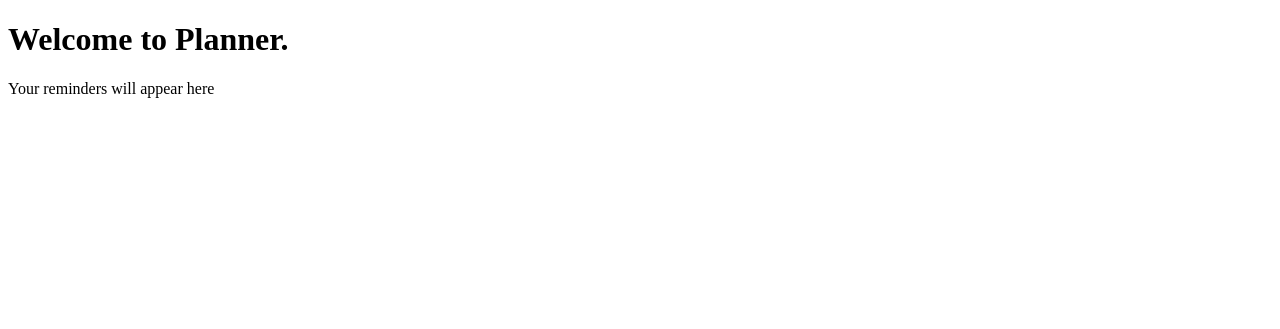
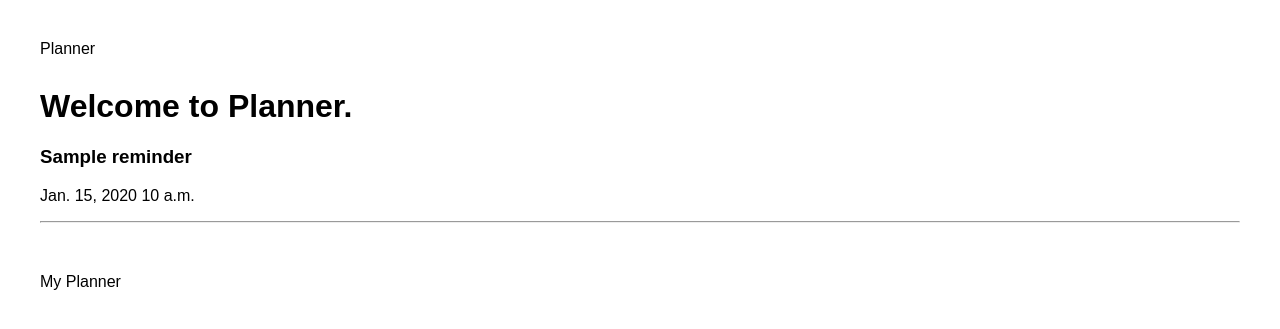
Before and after one commit to farkhondehsharifi/Django_planner, a Django app: page / in a window 1280 px wide. Shown: the top 329 px of the page. Run offline with Django 5.2, Linux system fonts and the light colour scheme; tables that the repository leaves empty hold one stand-in row (values such as "Sample post").

Commit message:
Add static files, template inheritance

```diff
--- /dev/null
+++ b/reminders/static/reminders/style.css
@@ -0,0 +1,11 @@
+body {
+    font-family: Arial, sans-serif;
+    margin: 40px;
+}
+
+nav {
+    margin-bottom: 30px;
+}
+footer {
+    margin-top: 50px;
+}
--- /dev/null
+++ b/reminders/templates/reminders/base.html
@@ -0,0 +1,22 @@
+{% load static %}
+<!DOCTYPE html>
+<html>
+    <head>
+        <title>
+            {% block title %}
+                Planner
+            {% endblock %}
+        </title>
+        <link rel="stylesheet" href='{% static "reminders/style.css" %}'>
+    </head>
+<body>
+    <nav>Planner</nav>
+    <main>
+        {% block content %}
+        {% endblock %}
+    </main>
+    <footer>
+        My Planner
+    </footer>
+</body>
+</html>
--- a/reminders/templates/reminders/home.html
+++ b/reminders/templates/reminders/home.html
@@ -1,10 +1,18 @@
-<!DOCTYPE html>
-<html>
-    <head>
-        <title>Planner</title>
-    </head>
-<body>
-    <h1>Welcome to Planner.</h1>
-    <p>Your reminders will appear here</p>
-</body>
-</html>
+{% extends "reminders/base.html" %}
+
+        {% block title %}
+            Home
+        {% endblock %}
+
+        {% block content %}
+            <h1>Welcome to Planner.</h1>
+            {% for reminder in reminders%}
+                <div>
+                    <h3>{{ reminder.title }}</h3>
+                    <p> {{ reminder.date}} {{ reminder.time }}</p>
+                </div>
+                <hr>
+            {% empty %}
+                <p> No reminders yet</p>
+            {% endfor %}
+        {% endblock %}
--- a/reminders/views.py
+++ b/reminders/views.py
@@ -1,6 +1,11 @@
 from django.shortcuts import render
 from django.http import HttpResponse
+from .models import Reminder
 
 def home(request):
     # return  HttpResponse("Welcome to Planner.")
-    return render(request, "reminders/home.html")
+    reminders = Reminder.objects.all()
+    return render(request,
+                  "reminders/home.html",
+                  { "reminders": reminders }
+                  )
```
